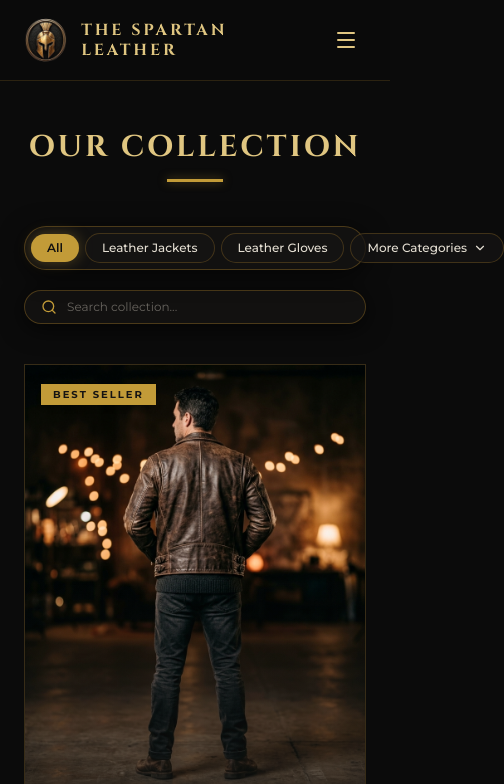
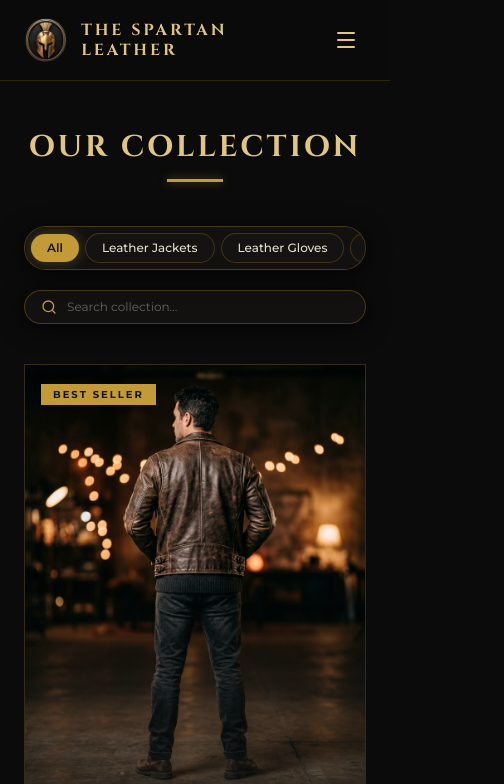
Before and after one commit to devdevcipator-arch/The-spartan-Leather, a Next.js app: page /shop in a window 390 px wide. Shown: the top 784 px of the page, 504 px wide, since content can reach past the window. Built offline with nearby package versions, Linux system fonts and the light colour scheme.

Commit message:
fix(shop): responsive filter bar and search bar layout across breakpoints

```diff
--- a/src/app/shop/page.tsx
+++ b/src/app/shop/page.tsx
@@ -170,10 +170,15 @@ export default function ShopPage() {
           </div>
 
           {/* Filter Pills Enclosure & Search Bar Container (Categories on Left, Search Bar on Right) */}
-          <div className="flex flex-col md:flex-row items-stretch md:items-center justify-between gap-4 sm:gap-6 mb-10 sm:mb-14 w-full max-w-full relative z-30">
+          <div className="flex flex-col lg:flex-row items-stretch lg:items-center justify-between gap-4 sm:gap-6 lg:gap-8 mb-10 sm:mb-14 w-full max-w-full relative z-30">
             {/* 3 Displayed Categories + More Categories Dropdown Capsule (Left side) */}
-            <div className="w-full md:w-auto flex-shrink-0 flex justify-start py-1 relative z-30 overflow-visible">
-              <div className="inline-flex items-center gap-1.5 sm:gap-2 rounded-full border border-[#7A5C22]/55 bg-[#121110] p-1.5 shadow-[0_4px_25px_rgba(0,0,0,0.7)] max-w-full overflow-visible">
+            <div className="w-full lg:w-auto flex-shrink-0 flex justify-start py-1 relative z-30 min-w-0">
+              {/* Mobile: horizontally scrollable chip row with hidden scrollbar; overflow opens up while the dropdown is showing so it never gets clipped */}
+              <div
+                className={`inline-flex items-center gap-1.5 sm:gap-2 whitespace-nowrap rounded-full border border-[#7A5C22]/55 bg-[#121110] p-1.5 shadow-[0_4px_25px_rgba(0,0,0,0.7)] max-w-full ${
+                  dropdownOpen ? "overflow-visible" : "overflow-x-auto no-scrollbar"
+                }`}
+              >
                 {/* 3 Displayed Category Pills */}
                 {displayedCategories.map((category) => {
                   const isActive = selectedCategory === category;
@@ -260,9 +265,9 @@ export default function ShopPage() {
               </div>
             </div>
 
-            {/* Matching Search Capsule (Right side, stretched) */}
-            <div className="w-full md:flex-1 flex justify-start md:justify-end min-w-0">
-              <div className="relative flex items-center rounded-full border border-[#7A5C22]/55 bg-[#121110] px-4 sm:px-5 py-2 sm:py-2.5 shadow-[0_4px_25px_rgba(0,0,0,0.7)] w-full max-w-full">
+            {/* Matching Search Capsule (Right side on wide screens, centered on its own row below the categories on tablets/mobile) */}
+            <div className="w-full lg:flex-1 flex justify-start md:justify-center lg:justify-end min-w-0">
+              <div className="relative flex items-center rounded-full border border-[#7A5C22]/55 bg-[#121110] px-4 sm:px-5 py-2 sm:py-2.5 shadow-[0_4px_25px_rgba(0,0,0,0.7)] w-full max-w-full md:min-w-[180px] md:max-w-sm">
                 <Search className="w-4 h-4 text-[#C29B38] flex-shrink-0 mr-2.5" />
                 <input
                   type="text"
```
